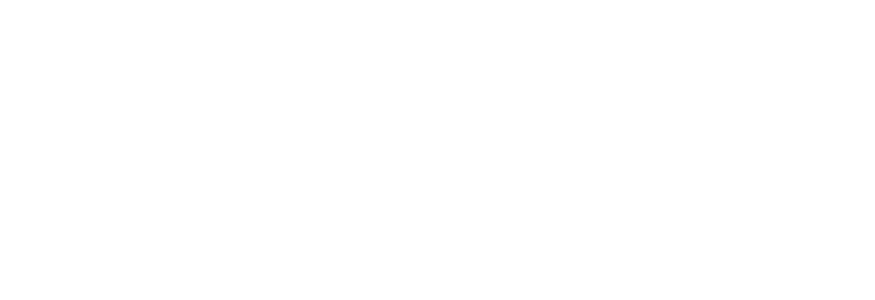
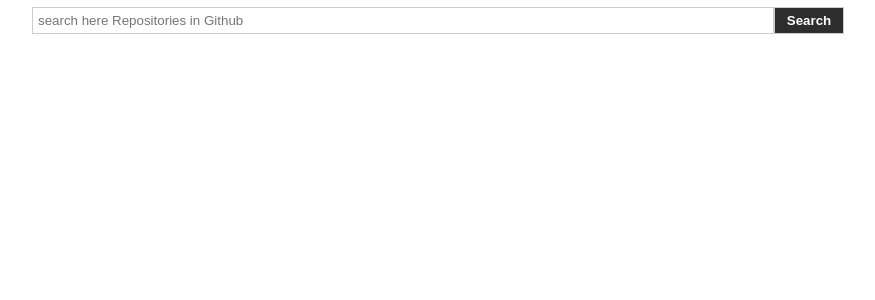
Before and after one commit to JorgeDazzi/FindRepositoriesOut, a React (Create React App) app in the folder web/: page / in a window 1280 px wide. Shown: the top 300 px of the page, without its empty margins (202-1077 px from the left). Built offline with nearby package versions, Linux system fonts and the light colour scheme.

Commit message:
SearchBar basic implemented

```diff
--- a/web/src/App.js
+++ b/web/src/App.js
@@ -1,12 +1,14 @@
 import React from 'react';
+import SearchBar from "./components/SearchBar";
 import './App.css';
 
-function App() {
-  return (
-    <div className="App">
-
-    </div>
-  );
+class App extends React.Component {
+  render (){
+    return(
+      <div className="App">
+        <SearchBar/>
+      </div>
+    )};
 }
 
 export default App;
--- /dev/null
+++ b/web/src/components/SearchBar.js
@@ -0,0 +1,16 @@
+import React, { Component } from 'react';
+
+class SearchBar extends Component {
+    render() {
+        return (
+            <div className="searchBar">
+                <form onSubmit={(e)=>{e.preventDefault();}}>
+                    <input type="text" id="term" placeholder="search here Repositories in Github"/>
+                    <input type="submit" value="Search" className="searchBtn"/>
+                </form>
+            </div>
+        );
+    }
+}
+
+export default SearchBar;
--- a/web/src/index.css
+++ b/web/src/index.css
@@ -1,5 +1,5 @@
+*{margin:0;padding: 0;}
 body {
-  margin: 0;
   font-family: -apple-system, BlinkMacSystemFont, 'Segoe UI', 'Roboto', 'Oxygen',
     'Ubuntu', 'Cantarell', 'Fira Sans', 'Droid Sans', 'Helvetica Neue',
     sans-serif;
@@ -7,7 +7,44 @@
   -moz-osx-font-smoothing: grayscale;
 }
 
+.App {
+  text-align: center;
+  display: flex;
+  width: 100%;
+  justify-content: center;
+  align-items: center;
+  flex-direction: row;
+  flex-wrap: wrap;
+  flex-shrink: 0;
+}
+
 code {
   font-family: source-code-pro, Menlo, Monaco, Consolas, 'Courier New',
     monospace;
 }
+
+
+/* Search Bar */
+.App .searchBar{
+  display: flex;
+  align-items: center;
+  justify-content: center;
+  width: 100%;
+  height: 40px;
+  flex-direction: row;
+  flex-shrink: 0;
+}
+.App .searchBar form input{
+  padding: 5px;
+  width: 730px;
+  border: 1px solid #ccc;
+}
+.App .searchBar form input.searchBtn{
+  padding: 5px;
+  width: 70px;
+  border: 1px solid #ccc;
+  background:rgb(45, 45, 45);
+  color: #FFF;
+  text-shadow: 1px #000;
+  font-weight: bold;
+}
```
Also changed, not shown: web/src/components/BookRepoItem.js (added), web/src/components/Bookmarks.js (added).
